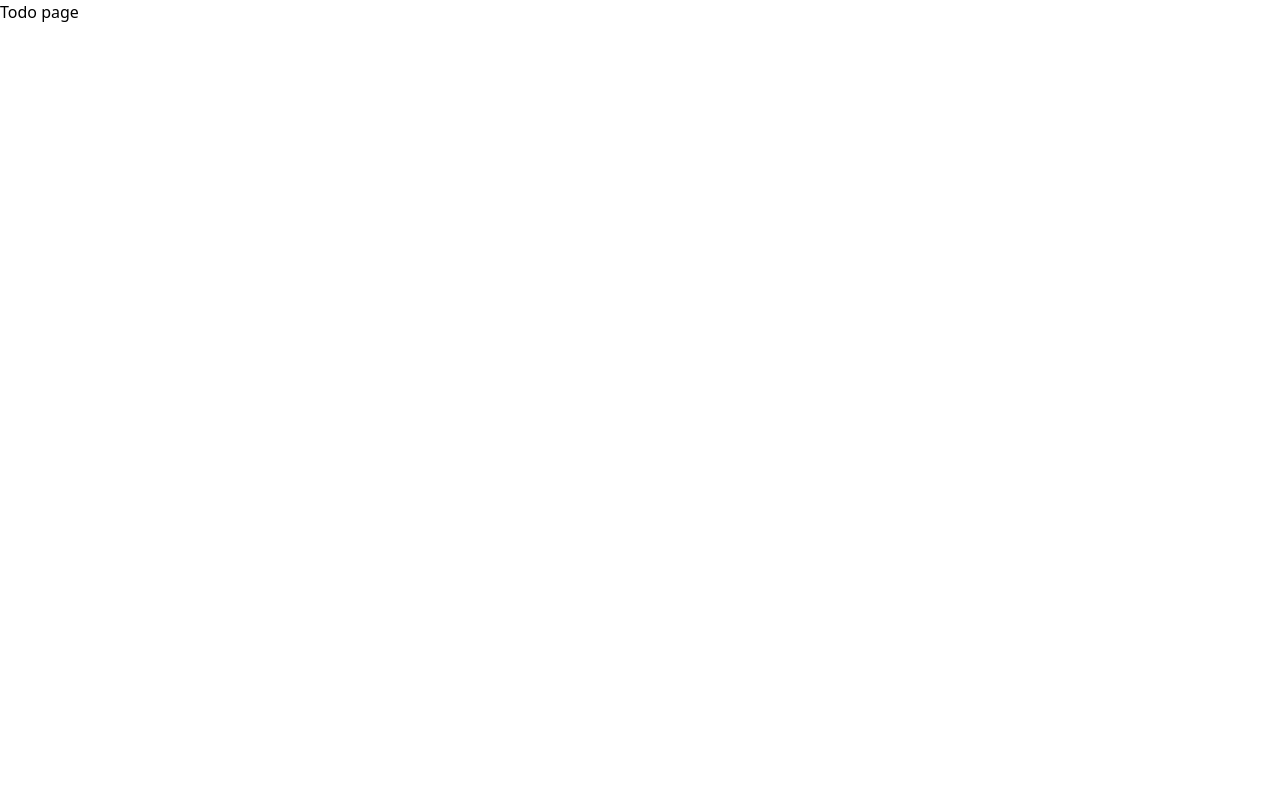
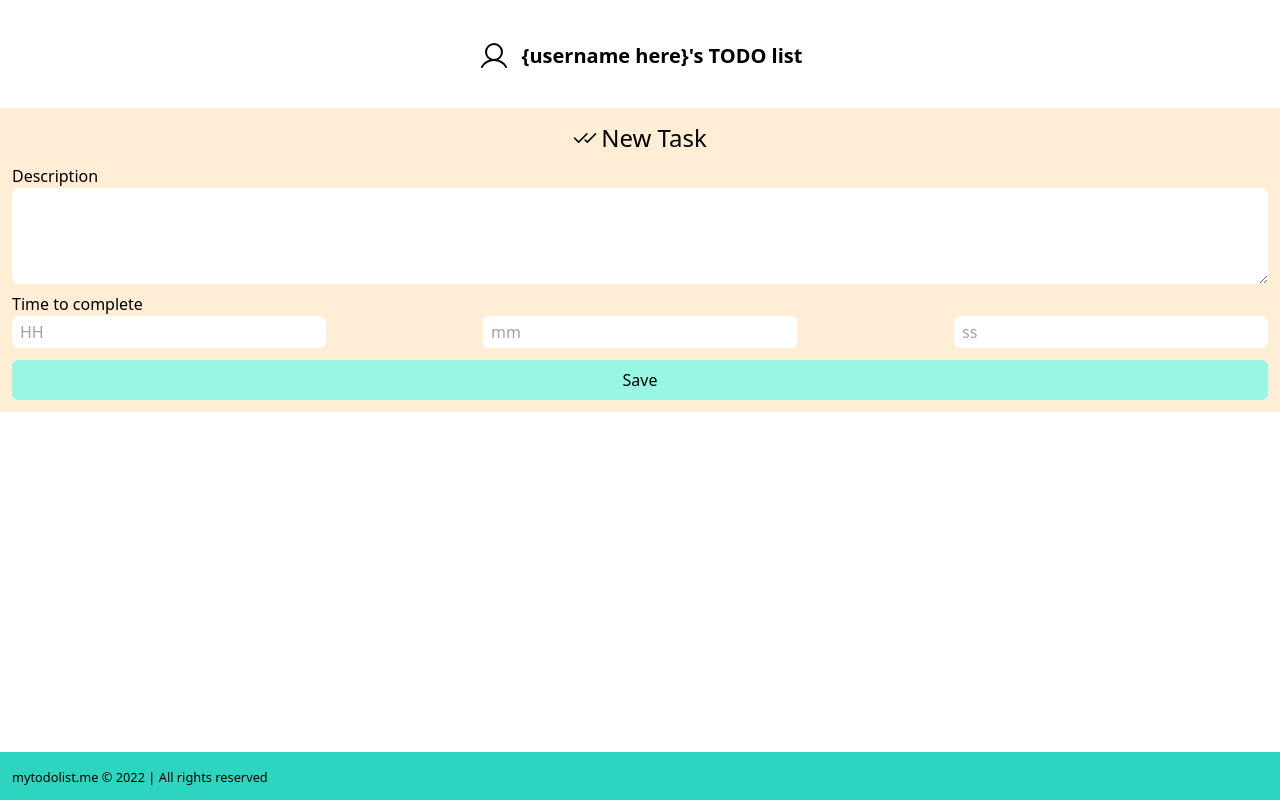
Before and after one commit to gsTavares/to-do-list-react, a React (Vite) app: page /user/todo in a window 1280 px wide. Built offline with nearby package versions, Linux system fonts and the light colour scheme.

Commit message:
feat: add task creation form

```diff
--- a/package.json
+++ b/package.json
@@ -9,6 +9,7 @@
     "preview": "vite preview"
   },
   "dependencies": {
+    "date-fns": "^2.29.3",
     "react": "^18.2.0",
     "react-dom": "^18.2.0",
     "react-router-dom": "^6.4.1"
--- a/src/pages/Todo.tsx
+++ b/src/pages/Todo.tsx
@@ -1,5 +1,47 @@
-export default function() {
-    return(
-        <h1>Todo page</h1>
+import { Checks, User } from "phosphor-react";
+import Menu from "../components/Menu";
+
+export default function () {
+    return (
+        <div className="w-full">
+            <Menu />
+
+            <div className="px-3 py-3">
+                <div>
+                    <h1 className="text-xl font-bold flex gap-x-3 justify-center items-center">
+                        <User size={32} />
+                        {`{username here}`}'s TODO list
+                    </h1>
+                </div>
+            </div>
+            <div className="px-3 py-3 bg-orange-100 mt-6">
+                <h2 className="text-[1.5rem] flex gap-x-1 items-center justify-center">
+                    <Checks />
+                    New Task
+                </h2>
+                <form className="flex flex-col mt-2">
+                    <label htmlFor="description">Description</label>
+                    <textarea className="h-24 rounded-md px-3 py-2 leading-relaxed" name="description" />
+
+                    <label className="mt-2" htmlFor="estipulatedCompleteTime">Time to complete</label>
+                    <div className="flex justify-between">
+                        <input className="w-1/4 px-2 py-1 rounded-md" type={'text'} name="hours" placeholder="HH" maxLength={2} max={2} />
+                        <input className="w-1/4 px-2 py-1 rounded-md" type={'text'} name="minutes" placeholder="mm" maxLength={2} max={2} />
+                        <input className="w-1/4 px-2 py-1 rounded-md" type={'text'} name="seconds" placeholder="ss" maxLength={2} max={2} />
+                    </div>
+
+                    <button
+                        className="mt-3 flex items-center justify-center p-2 bg-teal-200 rounded-md hover:shadow-md transition-shadow ease-in-out"
+                    >
+                        Save
+                    </button>
+                </form>
+            </div>
+
+
+            <footer className="w-full fixed bottom-0 py-3 px-3 bg-teal-400">
+                <small className="text-black">mytodolist.me © 2022 | All rights reserved</small>
+            </footer>
+        </div>
     )
 }
```
Also changed, not shown: 1 other file (tests, documents, lock files or other folders).
